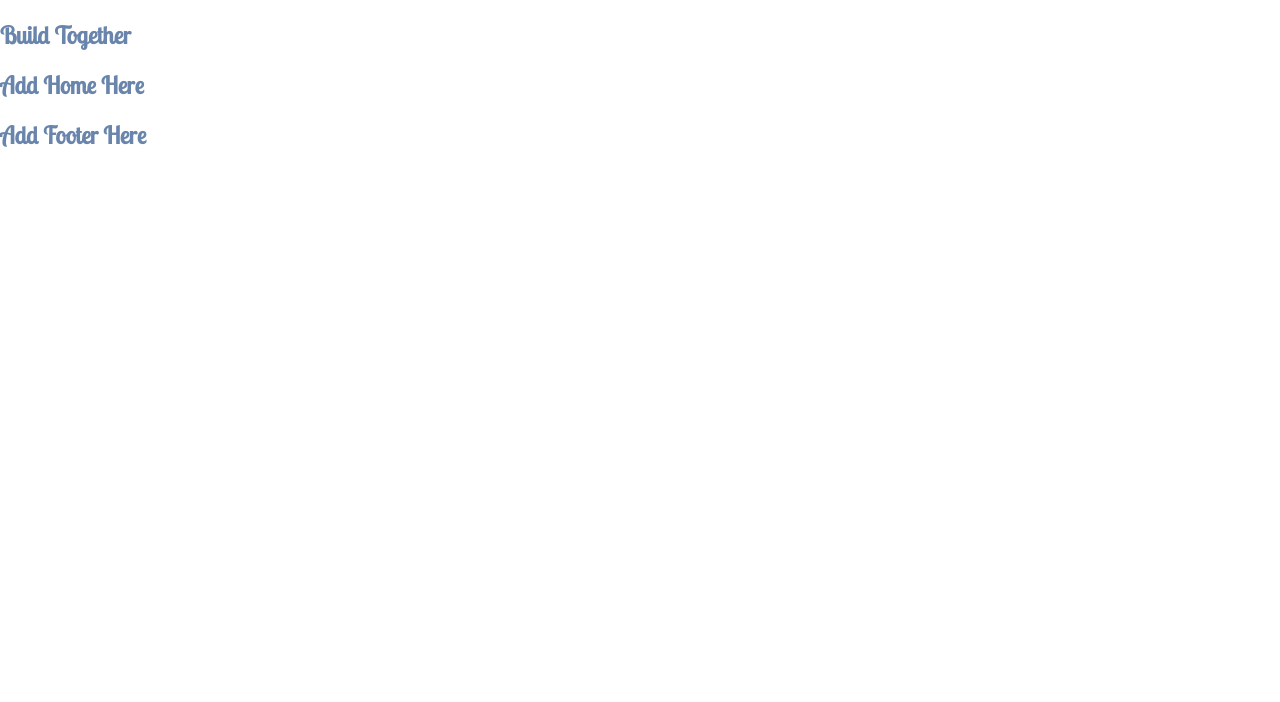
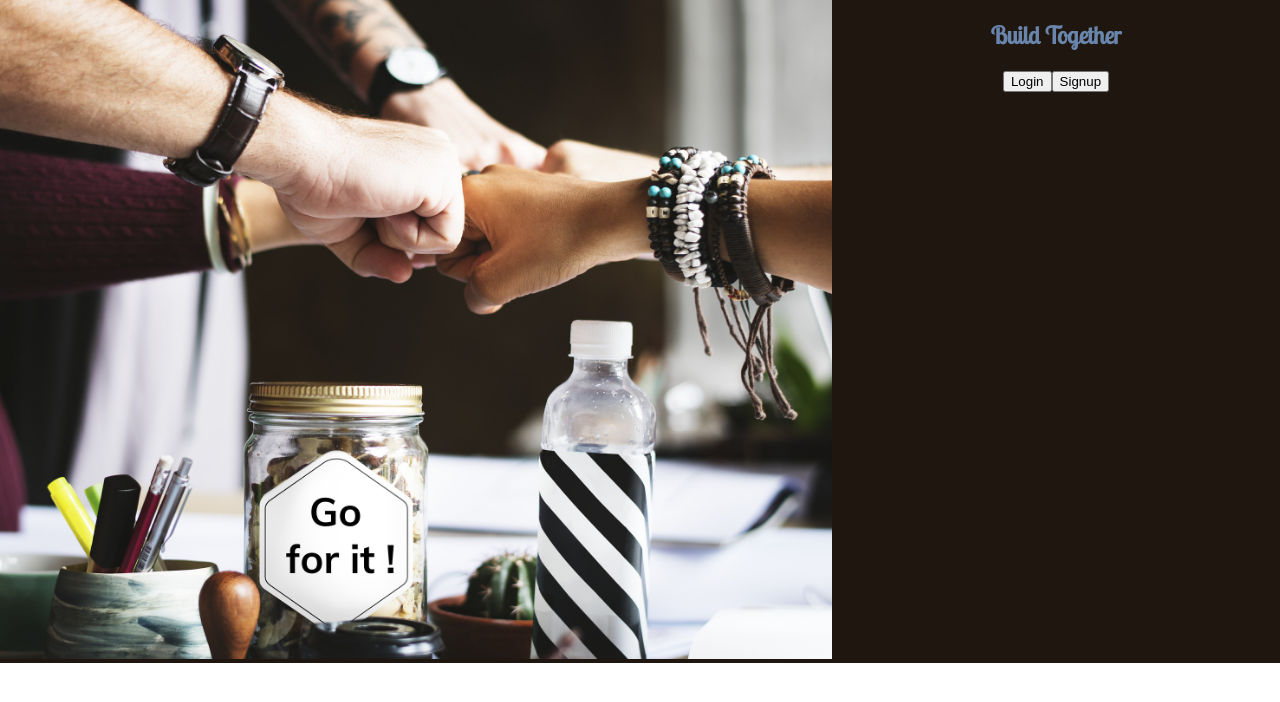
Before and after one commit to pbhagyashri/build-together-client, a React (Create React App) app: page / in a window 1280 px wide. Shown: the top 702 px of the page. Built offline with nearby package versions, Linux system fonts and the light colour scheme.

Commit message:
Add and import people image in Header.js. Add Css Grid layout

```diff
--- a/src/App.css
+++ b/src/App.css
@@ -1,4 +1,16 @@
 @import url("https://fonts.googleapis.com/css?family=Karla:400,700|Lobster+Two");
-h1 {
-  color: #6985ac;
-  font-family: "Lobster Two", cursive; }
+.header-section {
+  background-color: #1f170f;
+  display: grid;
+  grid-template-columns: 65% auto;
+  grid-template-rows: auto; }
+
+.nav-section {
+  background-color: #1f170f;
+  text-align: center; }
+  .nav-section .nav-section__logo {
+    color: #6985ac;
+    font-family: "Lobster Two", cursive; }
+
+.header-section__image-container .header-section__hero-image {
+  width: 100%; }
--- a/src/App.scss
+++ b/src/App.scss
@@ -2,8 +2,27 @@
 
 @import "./styles/variables.scss";
 
+.header-section {
+  background-color: $brown;
+  display: grid;
+  grid-template-columns: 65% auto;
+  grid-template-rows: auto;
+}
 
-h1 {
-  color: $light_blue;
-  font-family: $highlight_font;
+.nav-section {
+  background-color: $brown;
+  text-align: center;
+
+  .nav-section__logo {
+    color: $light_blue;
+    font-family: $highlight_font;
+  }
 }
+
+.header-section__image-container {
+
+
+  .header-section__hero-image {
+    width: 100%;
+  }
+}
--- a/src/containers/App.jsx
+++ b/src/containers/App.jsx
@@ -1,13 +1,15 @@
 import React, { Component } from 'react';
 import '../App.css';
+import Header from './Header'
 
 class App extends Component {
   render() {
     return (
-      <section>
-        <h1>Build Together</h1>
-        <h1>Add Home Here</h1>
-        <h1>Add Footer Here</h1>
+      <section className="main-section">
+
+        <Header />
+
+
       </section>
     );
   }
--- a/src/containers/Header.jsx
+++ b/src/containers/Header.jsx
@@ -0,0 +1,30 @@
+import React, { Component } from 'react'
+import people from '../people.jpg'
+
+class Header extends Component {
+
+  render () {
+
+    return (
+      <div className="header-section">
+
+        <div className="header-section__image-container">
+        <img src={people} className="header-section__hero-image" alt="people fistbumping"/>
+
+        </div>
+
+        <div className="nav-section">
+          <h1 className="nav-section__logo">Build Together</h1>
+          <nav  className="nav-section__navigation">
+            <button>Login</button>
+            <button>Signup</button>
+          </nav>
+        </div>
+
+      </div>
+    )
+
+  }
+}
+
+export default Header
```
Also changed, not shown: src/people.jpg (added).
